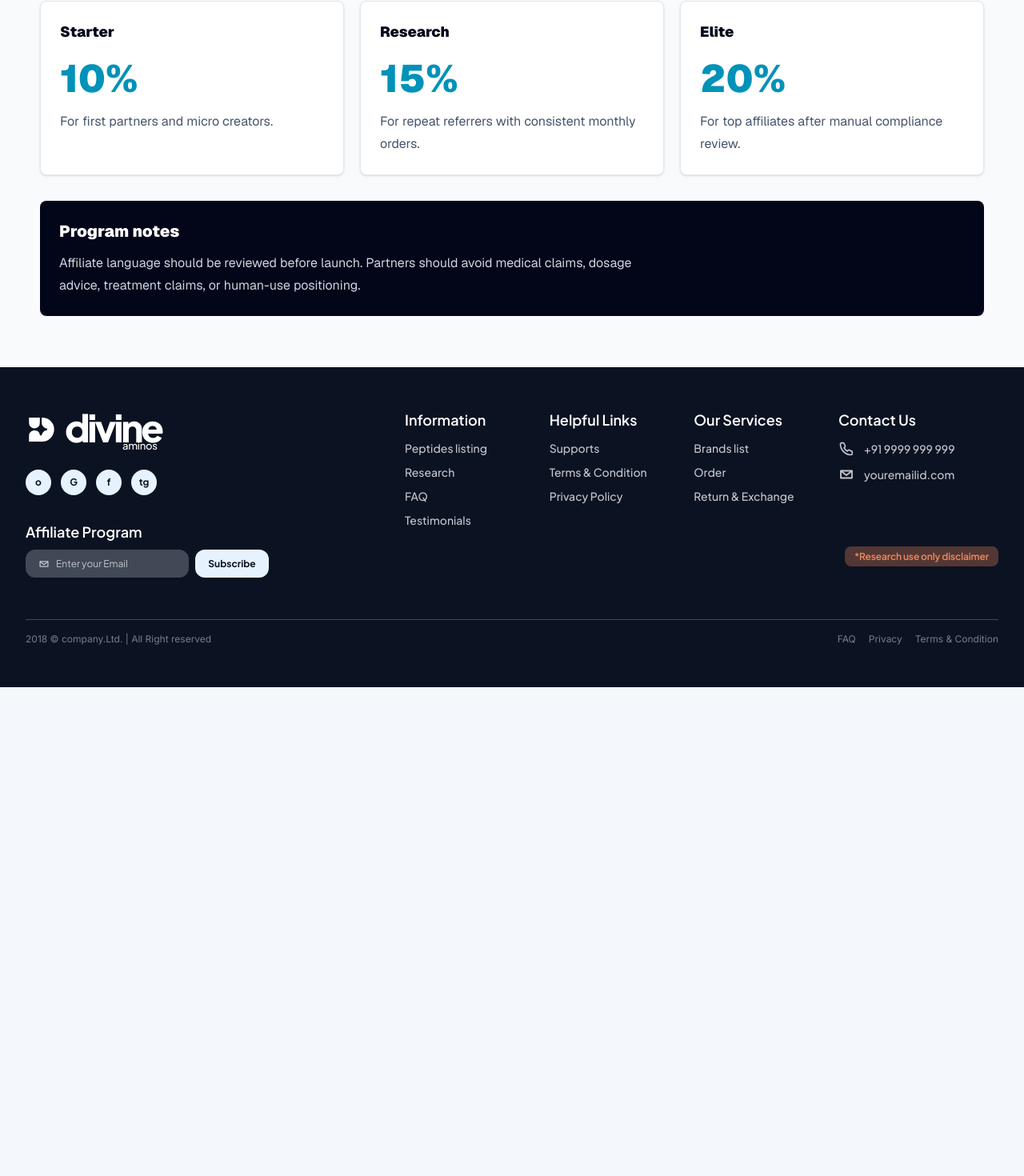
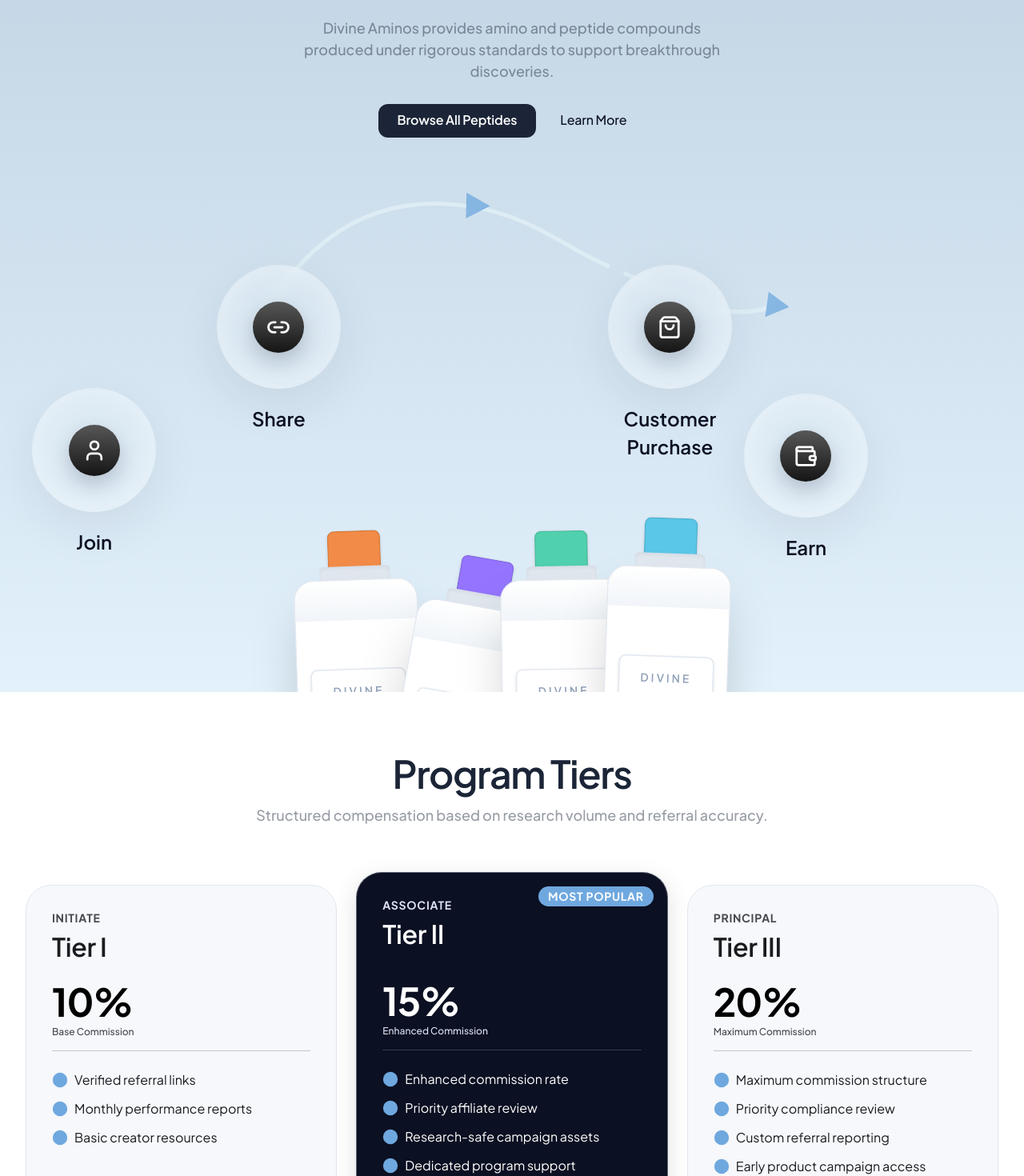
Before and after one commit to Pidinkovski/Devine-Aminos, a Next.js app: page /affiliate-program in a window 1280 px wide. Shown: the part 289-1759 px from the top of the page at 80% size. Before the commit the page ends 1148 px from the top, so only its background shows below. Built offline with nearby package versions, Linux system fonts and the light colour scheme.

Commit message:
Build affiliate program page

```diff
--- a/src/app/affiliate-program/page.tsx
+++ b/src/app/affiliate-program/page.tsx
@@ -1,36 +1,270 @@
-const tiers = [
-  ["Starter", "10%", "For first partners and micro creators."],
-  ["Research", "15%", "For repeat referrers with consistent monthly orders."],
-  ["Elite", "20%", "For top affiliates after manual compliance review."],
+import Link from "next/link";
+import { CircleCheck, Link2, ShoppingBag, User, Wallet } from "lucide-react";
+import { Bottle } from "@/components/bottle";
+import { products } from "@/data/products";
+
+const journeySteps = [
+  {
+    icon: User,
+    label: "Join",
+    position: "left-[7%] top-[58%]",
+  },
+  {
+    icon: Link2,
+    label: "Share",
+    position: "left-[26%] top-[36%]",
+  },
+  {
+    icon: ShoppingBag,
+    label: "Customer\nPurchase",
+    position: "right-[21%] top-[36%]",
+  },
+  {
+    icon: Wallet,
+    label: "Earn",
+    position: "right-[7%] top-[59%]",
+  },
+];
+
+const heroProducts = [
+  products.find((product) => product.slug === "bpc-157")!,
+  products.find((product) => product.slug === "tb-500")!,
+  products.find((product) => product.slug === "ghk-cu")!,
+  products.find((product) => product.slug === "cjc-1295")!,
+];
+
+const programTiers = [
+  {
+    eyebrow: "Initiate",
+    name: "Tier I",
+    rate: "10%",
+    caption: "Base Commission",
+    features: [
+      "Verified referral links",
+      "Monthly performance reports",
+      "Basic creator resources",
+    ],
+  },
+  {
+    eyebrow: "Associate",
+    name: "Tier II",
+    rate: "15%",
+    caption: "Enhanced Commission",
+    highlighted: true,
+    badge: "Most Popular",
+    features: [
+      "Enhanced commission rate",
+      "Priority affiliate review",
+      "Research-safe campaign assets",
+      "Dedicated program support",
+    ],
+  },
+  {
+    eyebrow: "Principal",
+    name: "Tier III",
+    rate: "20%",
+    caption: "Maximum Commission",
+    features: [
+      "Maximum commission structure",
+      "Priority compliance review",
+      "Custom referral reporting",
+      "Early product campaign access",
+    ],
+  },
 ];
 
 export default function AffiliatePage() {
   return (
-    <section className="bg-slate-50 py-16">
-      <div className="section-shell">
-        <p className="text-sm font-black uppercase tracking-[0.22em] text-cyan-600">
-          Affiliate program
-        </p>
-        <h1 className="mt-3 max-w-3xl text-5xl font-black tracking-tight text-slate-950">
-          A tiered partner program built for compliant referral growth
-        </h1>
-        <div className="mt-10 grid gap-5 md:grid-cols-3">
-          {tiers.map(([name, rate, copy]) => (
-            <article key={name} className="rounded-lg border border-slate-200 bg-white p-6 shadow-sm">
-              <p className="text-lg font-black text-slate-950">{name}</p>
-              <p className="mt-5 text-5xl font-black text-cyan-600">{rate}</p>
-              <p className="mt-4 leading-7 text-slate-600">{copy}</p>
-            </article>
-          ))}
+    <>
+      <section className="relative isolate min-h-[1096px] overflow-hidden bg-[linear-gradient(180deg,#BED0E1_0%,#E2F1FB_100%)] px-8 pb-[72px] pt-[70px] font-[family-name:var(--font-plus-jakarta-sans)]">
+        <div className="mx-auto flex w-full max-w-[1280px] flex-col items-center">
+          <div className="z-20 flex max-w-[750px] flex-col items-center gap-4 text-center">
+            <h1 className="max-w-[750px] text-[48px] font-semibold leading-[115%] tracking-[-0.03em] text-[#1B2537] sm:text-[60px] lg:text-[72px]">
+              Precision Peptides for Next-Level Research
+            </h1>
+            <p className="max-w-[560px] text-lg font-medium leading-[150%] text-[rgba(27,37,55,0.45)]">
+              Divine Aminos provides amino and peptide compounds produced under
+              rigorous standards to support breakthrough discoveries.
+            </p>
+            <div className="flex flex-wrap items-center justify-center gap-[6px] pt-3">
+              <Link
+                className="flex h-[42px] items-center justify-center rounded-xl bg-[#1B2537] px-6 text-base font-semibold leading-[140%] tracking-[-0.01em] text-white"
+                href="/peptides"
+              >
+                Browse All Peptides
+              </Link>
+              <Link
+                className="flex h-[42px] items-center justify-center rounded-xl px-6 text-base font-medium leading-[140%] tracking-[-0.01em] text-[#0B1022]"
+                href="#affiliate-flow"
+              >
+                Learn More
+              </Link>
+            </div>
+          </div>
+
+          <div
+            className="pointer-events-none absolute left-1/2 top-[310px] z-10 h-[700px] w-[calc(100%-64px)] max-w-[1215px] -translate-x-1/2 max-lg:top-[360px] max-lg:h-[620px] max-lg:w-[1280px] max-lg:max-w-none max-lg:origin-top max-lg:scale-[0.72]"
+            id="affiliate-flow"
+          >
+            <svg
+              className="absolute inset-x-[9%] top-[12%] h-[44%] w-[82%] overflow-visible opacity-80"
+              fill="none"
+              viewBox="0 0 1000 420"
+              aria-hidden="true"
+            >
+              <path
+                d="M70 325 C160 170 275 105 430 130 C535 146 594 202 664 231"
+                stroke="url(#affiliateArc)"
+                strokeLinecap="round"
+                strokeWidth="7"
+              />
+              <path
+                d="M694 244 C788 290 873 328 943 300"
+                stroke="url(#affiliateArc)"
+                strokeLinecap="round"
+                strokeWidth="7"
+              />
+              <path d="M423 106 L463 129 L422 150" fill="#6FA8DF" opacity="0.95" />
+              <path d="M938 275 L973 301 L932 318" fill="#6FA8DF" opacity="0.95" />
+              <defs>
+                <linearGradient id="affiliateArc" x1="70" x2="950" y1="300" y2="250">
+                  <stop stopColor="#E2F0F6" />
+                  <stop offset="1" stopColor="#6FA8DF" />
+                </linearGradient>
+              </defs>
+            </svg>
+
+            {journeySteps.map(({ icon: Icon, label, position }) => (
+              <div
+                className={`absolute z-20 flex -translate-x-1/2 flex-col items-center gap-5 whitespace-pre-line text-center text-2xl font-semibold leading-[147%] text-[#0B1022] ${position}`}
+                key={label}
+              >
+                <div className="grid h-[155px] w-[155px] place-items-center rounded-full border-[3px] border-white/20 bg-[linear-gradient(180deg,rgba(247,249,251,0.2)_0%,rgba(237,243,246,0.2)_100%)] shadow-[inset_0_0_34px_rgba(255,255,255,0.4),0_20px_60px_rgba(27,37,55,0.08)] backdrop-blur-sm max-md:h-[112px] max-md:w-[112px]">
+                  <div className="grid h-[64px] w-[64px] place-items-center rounded-full bg-[linear-gradient(180deg,#575757_0%,#151515_100%)] text-white shadow-[0_10px_24px_rgba(11,16,34,0.2)] max-md:h-12 max-md:w-12">
+                    <Icon size={30} strokeWidth={2.2} />
+                  </div>
+                </div>
+                <span className="max-md:text-lg">{label}</span>
+              </div>
+            ))}
+
+            <div className="absolute inset-x-0 bottom-[-115px] z-10 flex justify-center overflow-hidden">
+              <div className="flex h-[470px] items-end justify-center gap-0">
+                {heroProducts.map((product, index) => (
+                  <Bottle
+                    className={[
+                      "h-[460px] w-[196px] scale-[1.38]",
+                      index === 0 ? "translate-y-28 rotate-[-2deg]" : "",
+                      index === 1 ? "translate-y-36 rotate-[10deg]" : "",
+                      index === 2 ? "translate-y-28 rotate-[-1deg]" : "",
+                      index === 3 ? "translate-y-24 rotate-[2deg]" : "",
+                    ].join(" ")}
+                    key={product.slug}
+                    product={product}
+                  />
+                ))}
+              </div>
+            </div>
+          </div>
         </div>
-        <div className="mt-8 rounded-lg bg-slate-950 p-6 text-white">
-          <p className="text-xl font-black">Program notes</p>
-          <p className="mt-3 max-w-3xl leading-7 text-slate-300">
-            Affiliate language should be reviewed before launch. Partners should avoid medical
-            claims, dosage advice, treatment claims, or human-use positioning.
-          </p>
+      </section>
+
+      <section className="flex flex-col items-center bg-white px-8 py-[72px] font-[family-name:var(--font-plus-jakarta-sans)]">
+        <div className="flex w-full max-w-[1216px] flex-col items-center gap-[74px]">
+          <div className="flex w-full flex-col items-center gap-2 text-center">
+            <h2 className="w-full text-5xl font-semibold leading-[125%] tracking-[-0.03em] text-[#1B2537]">
+              Program Tiers
+            </h2>
+            <p className="max-w-[672px] text-lg font-medium leading-[150%] text-[rgba(27,37,55,0.45)]">
+              Structured compensation based on research volume and referral accuracy.
+            </p>
+          </div>
+
+          <div className="grid w-full items-start gap-6 md:grid-cols-3">
+            {programTiers.map((tier) => (
+              <article
+                className={[
+                  "relative flex min-h-[395px] flex-col items-start gap-6 rounded-[32px] border p-8",
+                  tier.highlighted
+                    ? "-mt-4 min-h-[426px] border-[rgba(226,232,240,0.4)] bg-[#0B1022] text-white shadow-[0_8px_30px_rgba(0,0,0,0.12)]"
+                    : "border-[#E2E8F0] bg-[#F6F8FB] text-[#191C1E]",
+                ].join(" ")}
+                key={tier.name}
+              >
+                {tier.badge ? (
+                  <span className="absolute right-[17px] top-[17px] rounded-full bg-[#6FA8DF] px-3 py-1 text-sm font-bold uppercase leading-[120%] tracking-[0.7px] text-white">
+                    {tier.badge}
+                  </span>
+                ) : null}
+
+                <div className="flex w-full flex-col items-start gap-2">
+                  <p
+                    className={[
+                      "text-sm font-bold uppercase leading-[120%] tracking-[0.7px]",
+                      tier.highlighted ? "text-[#DCE2F6]" : "text-[#45474C]",
+                    ].join(" ")}
+                  >
+                    {tier.eyebrow}
+                  </p>
+                  <h3
+                    className={[
+                      "text-[32px] font-semibold leading-[120%] tracking-[-0.32px]",
+                      tier.highlighted ? "text-white" : "text-[#191C1E]",
+                    ].join(" ")}
+                  >
+                    {tier.name}
+                  </h3>
+                </div>
+
+                <div
+                  className={[
+                    "flex w-full flex-col items-start pb-4",
+                    tier.highlighted
+                      ? "border-b border-[rgba(226,232,240,0.2)] pt-[15px]"
+                      : "border-b border-[#C6C6CC]",
+                  ].join(" ")}
+                >
+                  <p
+                    className={[
+                      "text-5xl font-bold leading-[110%] tracking-[-0.96px]",
+                      tier.highlighted ? "text-white" : "text-black",
+                    ].join(" ")}
+                  >
+                    {tier.rate}
+                  </p>
+                  <p
+                    className={[
+                      "mt-1 text-xs font-medium leading-[120%]",
+                      tier.highlighted ? "text-[#DCE2F6]" : "text-[#45474C]",
+                    ].join(" ")}
+                  >
+                    {tier.caption}
+                  </p>
+                </div>
+
+                <ul
+                  className={[
+                    "flex w-full flex-col items-start gap-3",
+                    tier.highlighted ? "pb-4" : "",
+                  ].join(" ")}
+                >
+                  {tier.features.map((feature) => (
+                    <li className="flex items-center gap-2 text-base leading-6" key={feature}>
+                      <CircleCheck
+                        className="h-5 w-5 shrink-0 fill-[#6FA8DF] text-[#6FA8DF]"
+                        strokeWidth={2}
+                      />
+                      <span className={tier.highlighted ? "text-white" : "text-[#191C1E]"}>
+                        {feature}
+                      </span>
+                    </li>
+                  ))}
+                </ul>
+              </article>
+            ))}
+          </div>
         </div>
-      </div>
-    </section>
+      </section>
+    </>
   );
 }
```
